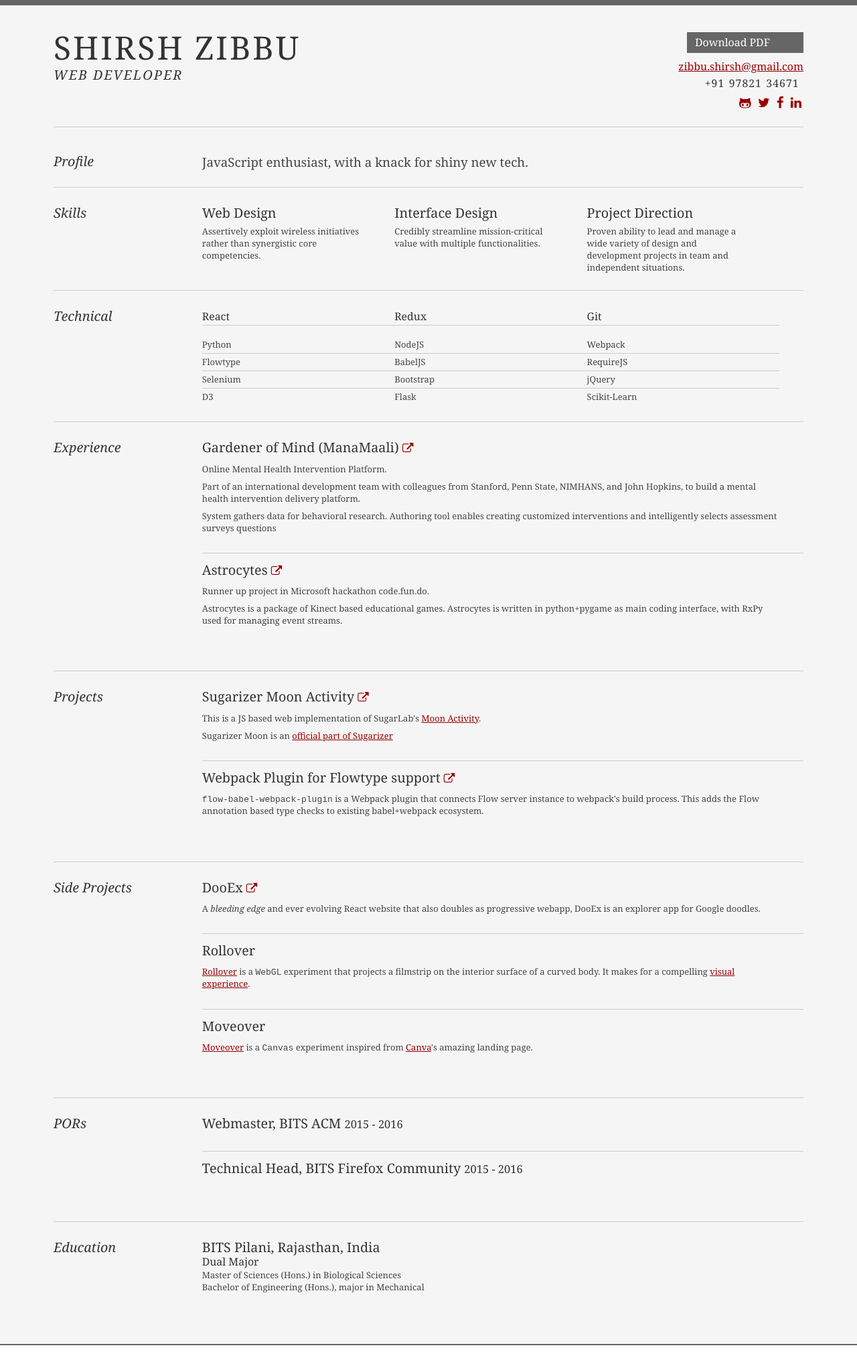
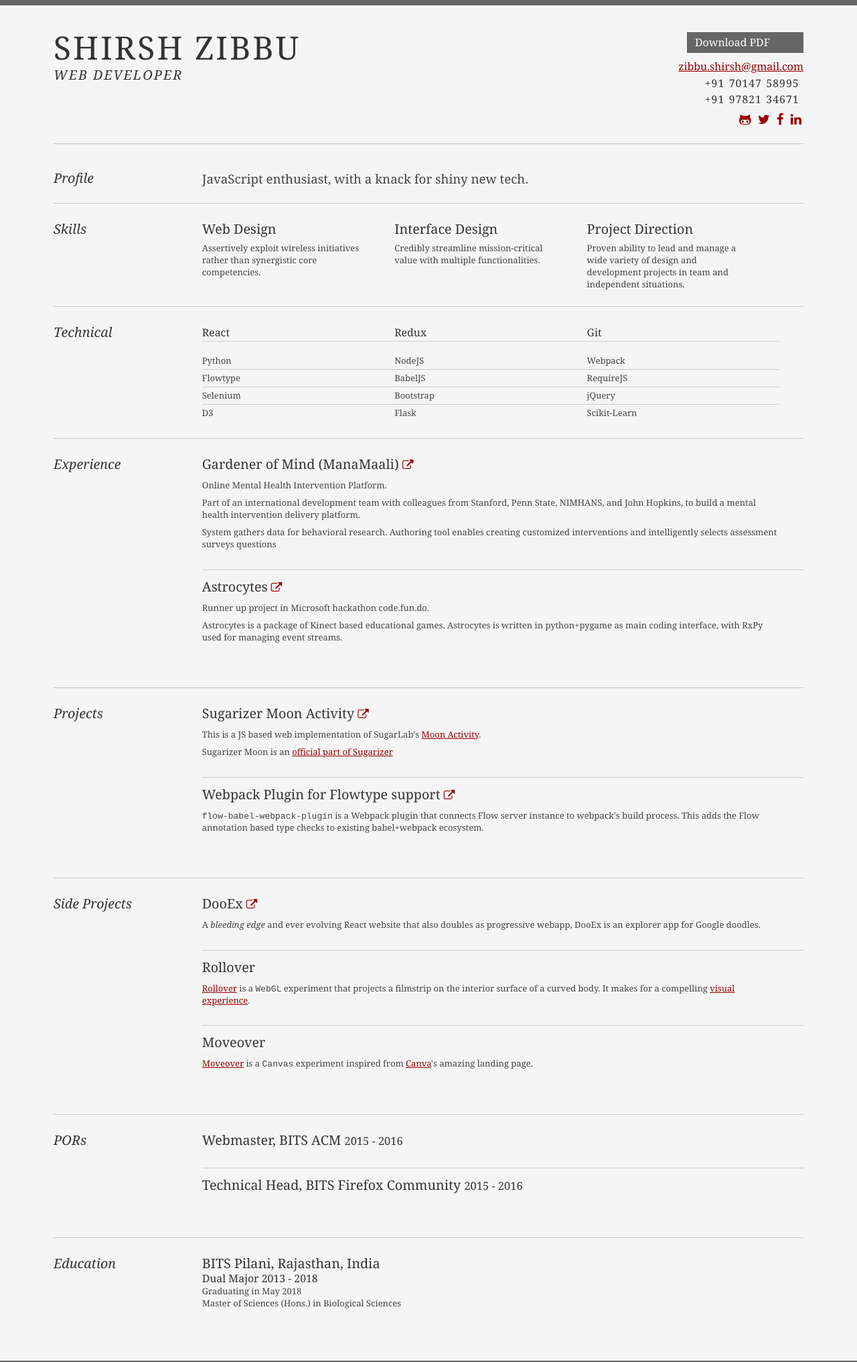
Before and after one commit to zhirzh/zhirzh.github.io, a Jekyll site: the page resume/index.html, which Jekyll copies as it is, in a window 1280 px wide. Shown: the whole page at 67% size. Built offline with Jekyll 4.4.1, drawn with Linux system fonts in a browser that asks for light colours; before the commit the page ends 2008 px from its top, so only the background shows below that.

Commit message:
update resume

```diff
--- a/resume/index.html
+++ b/resume/index.html
@@ -91,6 +91,11 @@
     #bd {
       margin-bottom: 0;
     }
+
+    .yui-gf.last {
+    	padding-bottom: 0;
+    	margin-bottom: 0;
+    }
   </style>
 </head>
 
@@ -118,6 +123,14 @@
                 <a href="mailto:zibbu.shirsh@gmail.com">
                   zibbu.shirsh@gmail.com
                 </a>
+              </h3>
+
+              <h3>
+               <span class="phone">
+                  <span>+91</span><!--
+               --><span>70147</span><!--
+               --><span>58995</span>
+                </span>
               </h3>
 
               <h3>
@@ -395,9 +408,10 @@
 
               <div class="yui-u">
                 <h2>BITS Pilani, Rajasthan, India</h2>
-                <h3>Dual Major</h3>
+                <h3>Dual Major 2013 - 2018</h3>
+                <p>Graduating in May 2018</p>
                 <p>Master of Sciences (Hons.) in Biological Sciences</p>
-                <p>Bachelor of Engineering (Hons.), major in Mechanical<p>
+                <!--<p>Bachelor of Engineering (Hons.), major in Mechanical<p>-->
               </div>
             </div><!-- :education -->
           </div>
```
Also changed, not shown: other parts of resume/index.html (+1 -1 lines), 1 other file.
